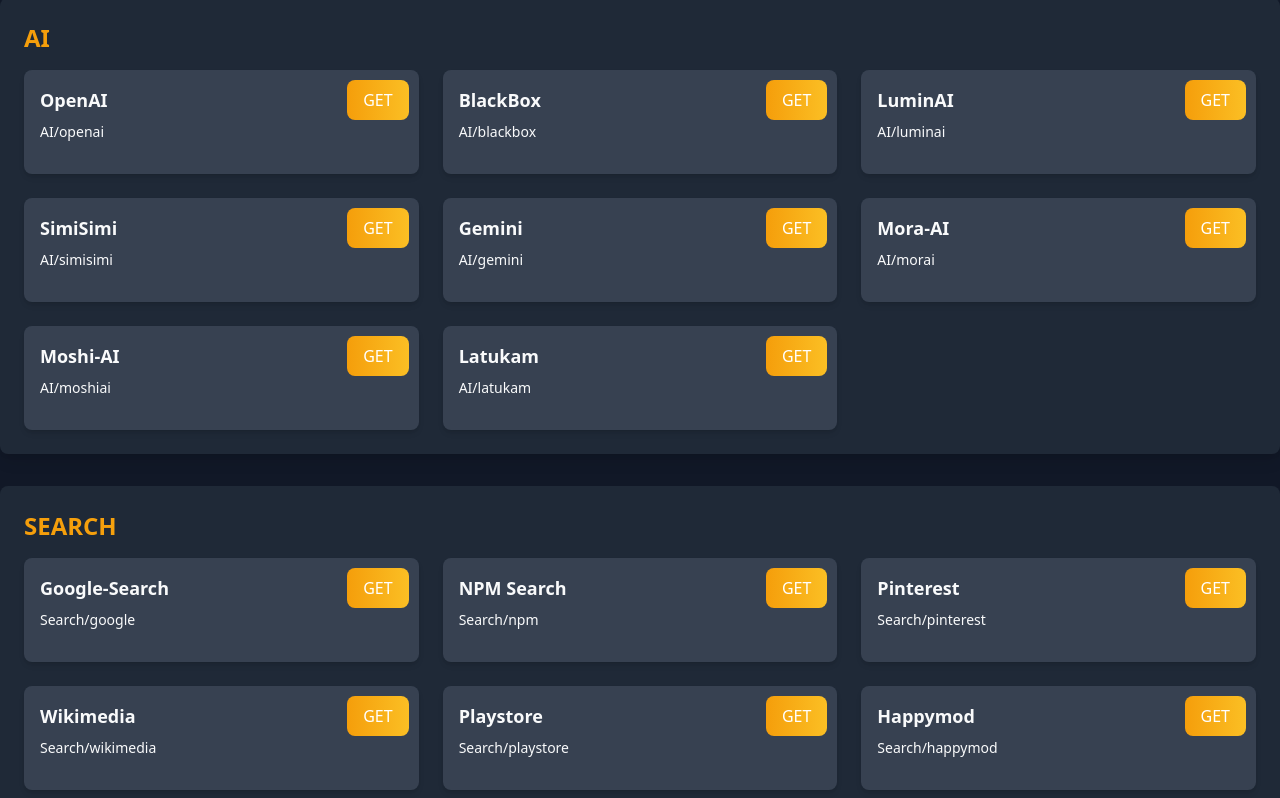
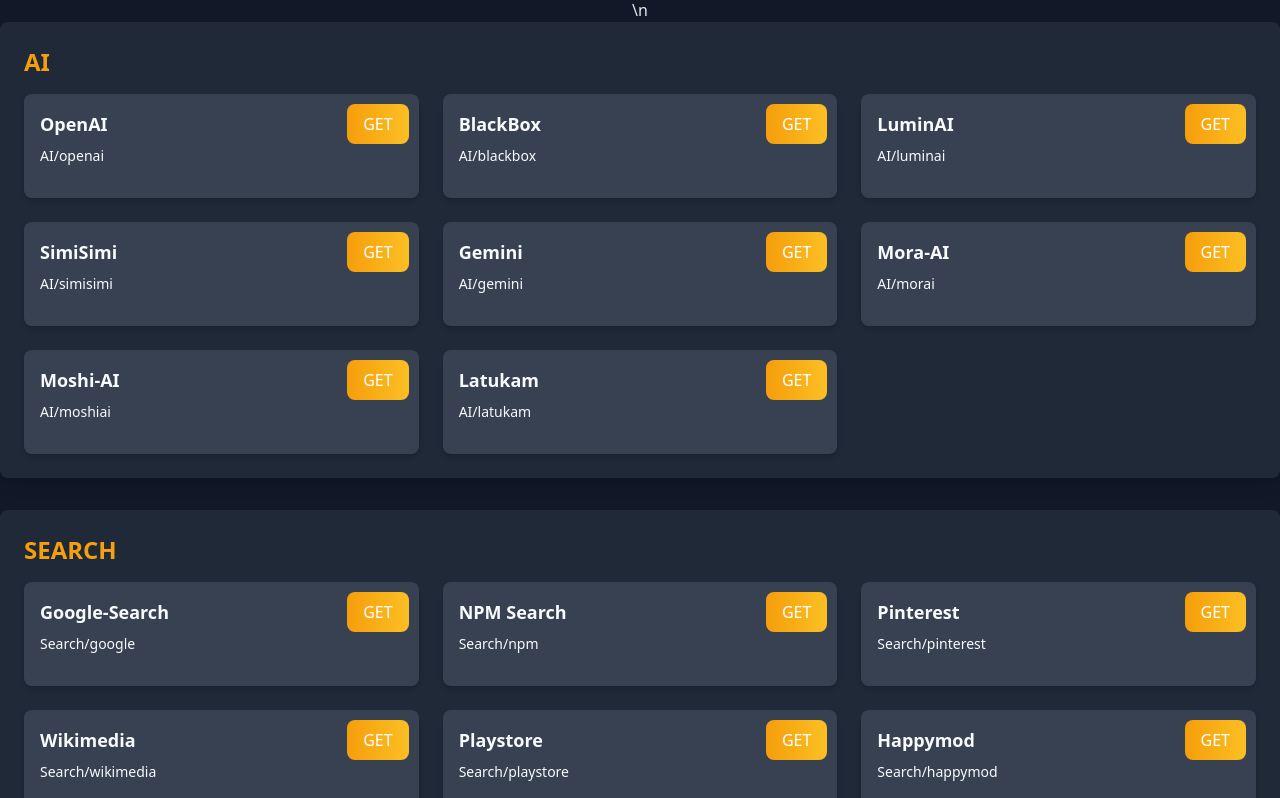
Before and after one commit to ViooWA/Main, a website: page public/index.html in a window 1280 px wide. Shown: the part 246-1044 px from the top of the page. Drawn offline with nearby package versions, Linux system fonts and the light colour scheme.

Commit message:
Update index.html

```diff
--- a/public/index.html
+++ b/public/index.html
@@ -67,7 +67,7 @@
     <h1 class="text-6xl font-bold text-center mb-10 gradient-text">V-APIs</h1>
     <div class="text-center">
     <h2 class="text-3xl font-bold gradient-text mb-2">Total Features: <span id="total-features" class="text-yellow-400"></span></h2>
-    <p>                  </p>
+    <p>\n</p>
   </div>
     <div id="feature" class="space-y-8"></div>
   </div>
```
